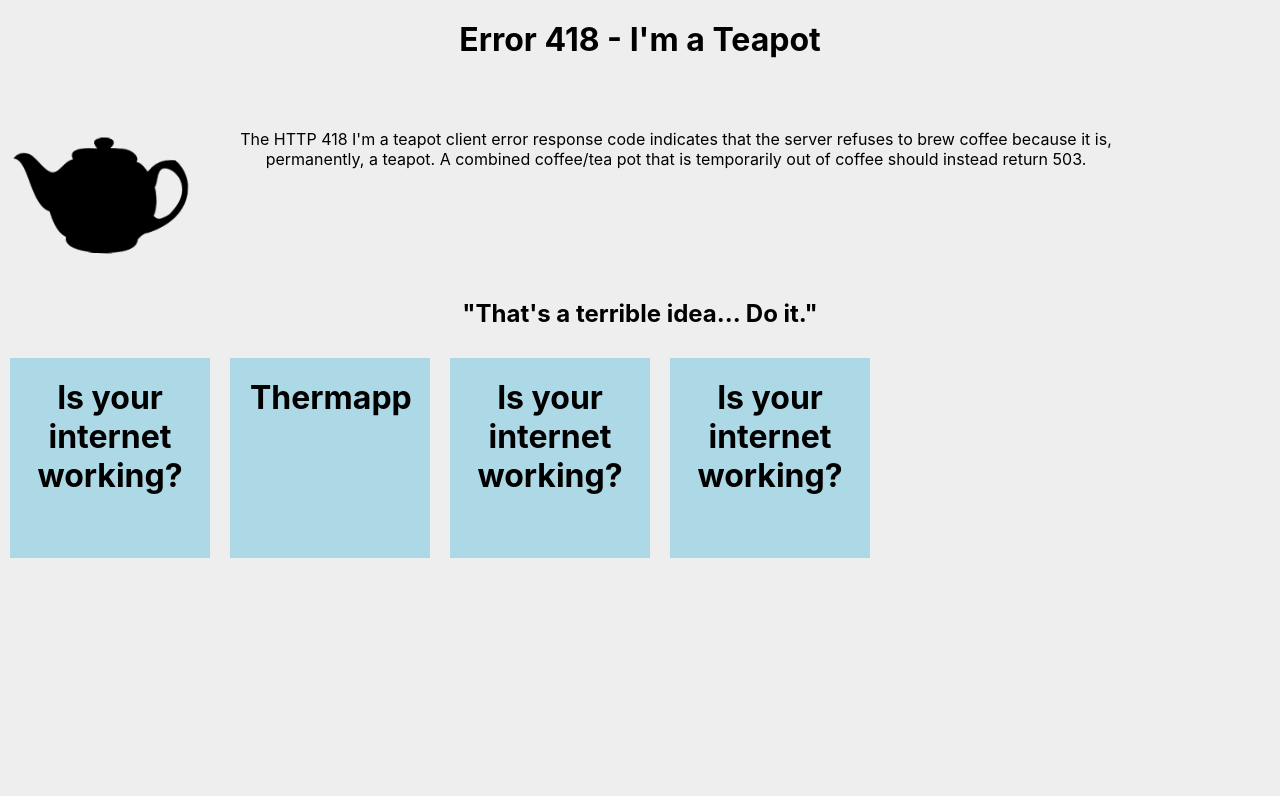
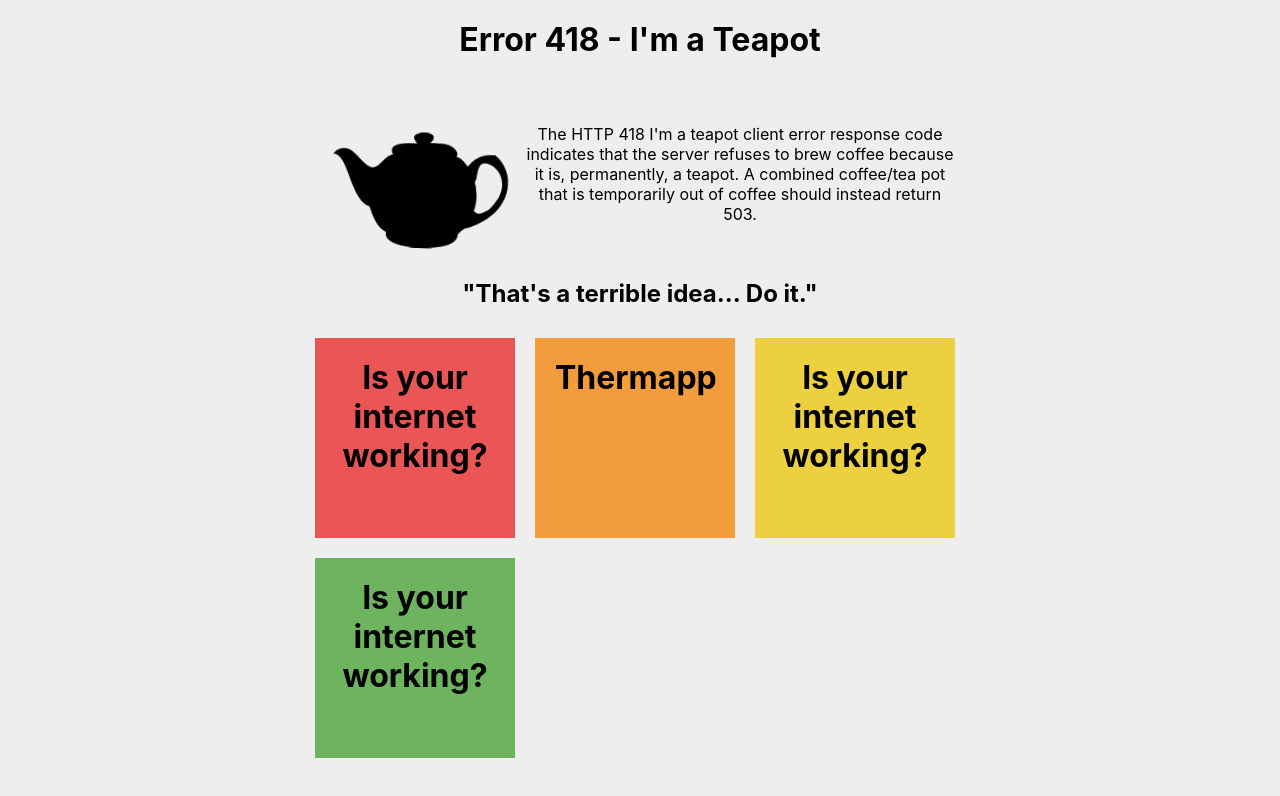
Before and after one commit to Pyxxil/TerribleHack, a React (Vite) app: page / in a window 1280 px wide. Shown: the top 796 px of the page. Built offline with nearby package versions, Linux system fonts and the light colour scheme; no server answers.

Commit message:
Colour cards

```diff
--- a/src/HomePage/Card.tsx
+++ b/src/HomePage/Card.tsx
@@ -2,18 +2,9 @@ import React, { useState } from "react";
 import { Link } from "react-router-dom";
 
 function Card(props:any) {
-  const colours=[
-    "#EA5555",
-    "#F39C3C",
-    "#ECD03F",
-    "#6EB35E",
-    "#4996C8",
-    "#774ED8"
-  ]
-  console.log("Card", props.colour)
 
   return <Link to={props.link}>
-    <div className="card" style={{"backgroundColor":colours[props.colour]}}>
+    <div className="card" style={{"backgroundColor":props.colour}}>
       <h1>{props.title}</h1>
     </div>
   </Link>
--- a/src/HomePage/index.css
+++ b/src/HomePage/index.css
@@ -8,12 +8,20 @@
 
 .home-page h1 {
     margin: 0;
-    padding: 20px;
+    padding: 0 20px;
+    padding-top: 20px;
 }
 
 .home-container {
-    width: 90%;
-    height: 150px;
+    margin: auto;
+    margin-top: 0;
+    padding-top: 0;
+    width: 670px;
+}
+
+.home-container2 {
+    padding: 15px;
+    height: 170px;
 }
 
 a {
@@ -24,6 +32,8 @@ a {
 .teapot {
     float: left;
     width: 200px;
+    padding: 0;
+    margin: 0;
 }
 
 .card {
--- a/src/HomePage/index.tsx
+++ b/src/HomePage/index.tsx
@@ -14,20 +14,18 @@ const HomePage = () => {
     "#4996C8",
     "#774ED8"
   ]
-  const [ index, setIndex ] = useState(0)
+  let index = 0;
 
   function getColour() {
-    // const colour = colours[index];
-    // console.log(index, colour)
-    setIndex((index + 1) % colours.length);
-    // console.log("mod", (index + 1) % colours.length);
-    // return colour;
-    return index;
+    const colour = colours[index];
+    index = (index + 1) % colours.length;
+    return colour;
   }
 
   return <div className="home-page">
     <h1>Error 418 - I'm a Teapot</h1>
     <div className='home-container'>
+      <div className='home-container2'>
         <section className='event'  id='event'>
             <div className='event-content'>
               <img src={Teapot} alt='SweetLandia' id='sweetlandia' className="teapot" />
@@ -37,14 +35,11 @@ const HomePage = () => {
       </div>
 
       <h2>"That's a terrible idea... Do it."</h2>
-    {/* <Card link="/isInternetWorking" title="Is your internet working?" colour={()=>getColour()} />
-    <Card link="/thermapp" title="Thermapp" colour={()=>getColour()} />
-    <Card link="/lazysearch" title="Is your internet working?" colour={()=>getColour()} />
-    <Card link="/StressRelief" title="Is your internet working?" colour={()=>getColour()} /> */}
-    <Card link="/isInternetWorking" title="Is your internet working?" colour={() => setIndex((index + 1) % 6)} />
-    <Card link="/thermapp" title="Thermapp" colour={() => setIndex((index + 1) % 6)} />
-    <Card link="/lazysearch" title="Is your internet working?" colour={() => setIndex((index + 1) % 6)} />
-    <Card link="/StressRelief" title="Is your internet working?" colour={() => setIndex((index + 1) % 6)} />
+        <Card link="/isInternetWorking" title="Is your internet working?" colour={getColour()} />
+        <Card link="/thermapp" title="Thermapp" colour={getColour()} />
+        <Card link="/lazysearch" title="Is your internet working?" colour={getColour()} />
+        <Card link="/StressRelief" title="Is your internet working?" colour={getColour()} />
+    </div>
 
   </div>;
 };
```
Lines whose indentation alone changed are shown as unchanged.
